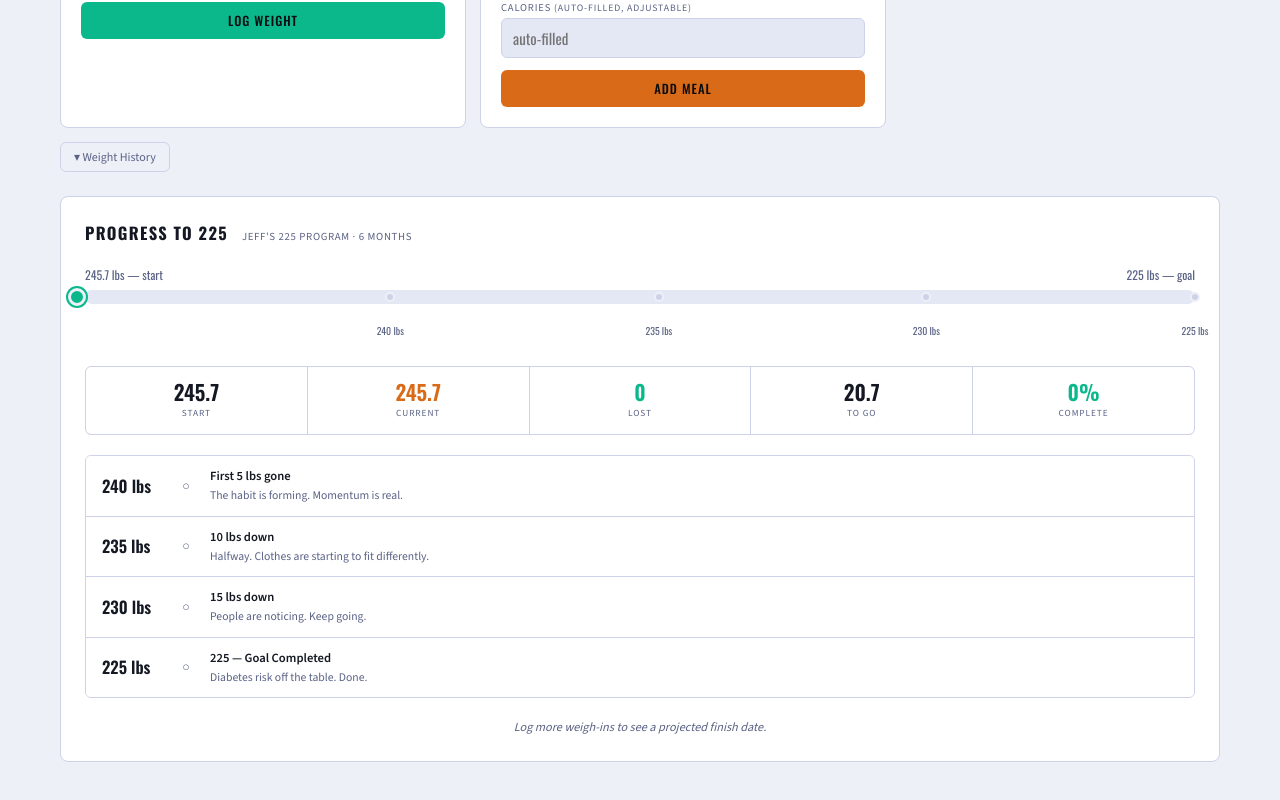
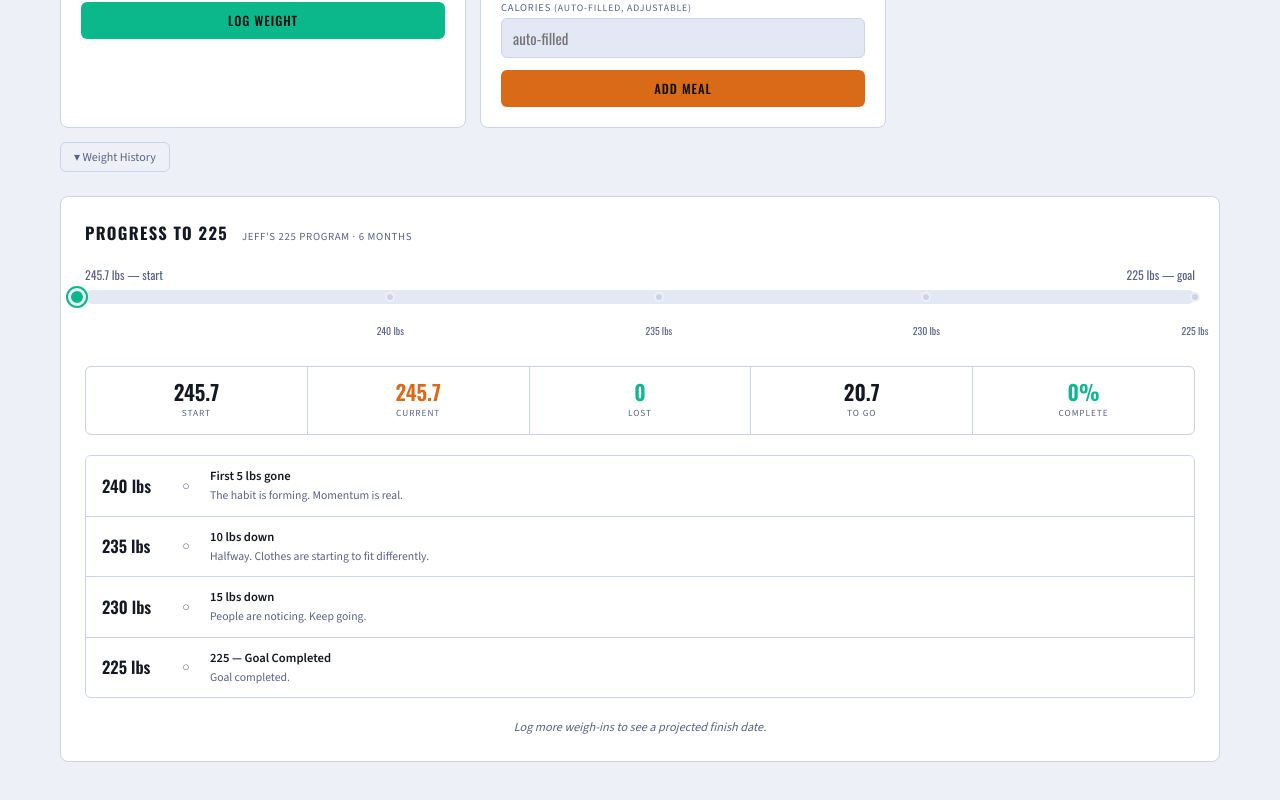
Before and after one commit to wadegerencser/jeff-food-tracker, a plain HTML site: page index.html in a window 1280 px wide. Shown: the part 1005-1805 px from the top of the page. Drawn offline with nearby package versions, Linux system fonts and the light colour scheme.

Commit message:
Simplify 225 lb milestone note to "Goal completed."
Co-Authored-By: Claude Sonnet 4.6 (1M context) <noreply@anthropic.com>

```diff
--- a/index.html
+++ b/index.html
@@ -1015,7 +1015,7 @@ function renderGoalProgress(sorted, latest) {
     { w: 240, name: 'First 5 lbs gone',  note: 'The habit is forming. Momentum is real.' },
     { w: 235, name: '10 lbs down',        note: 'Halfway. Clothes are starting to fit differently.' },
     { w: 230, name: '15 lbs down',        note: 'People are noticing. Keep going.' },
-    { w: 225, name: '225 — Goal Completed', note: 'Diabetes risk off the table. Done.' },
+    { w: 225, name: '225 — Goal Completed', note: 'Goal completed.' },
   ].filter(m => m.w <= Math.ceil(startW));
 
   document.getElementById('goalMsList').innerHTML = milestones.map(m => {
```
